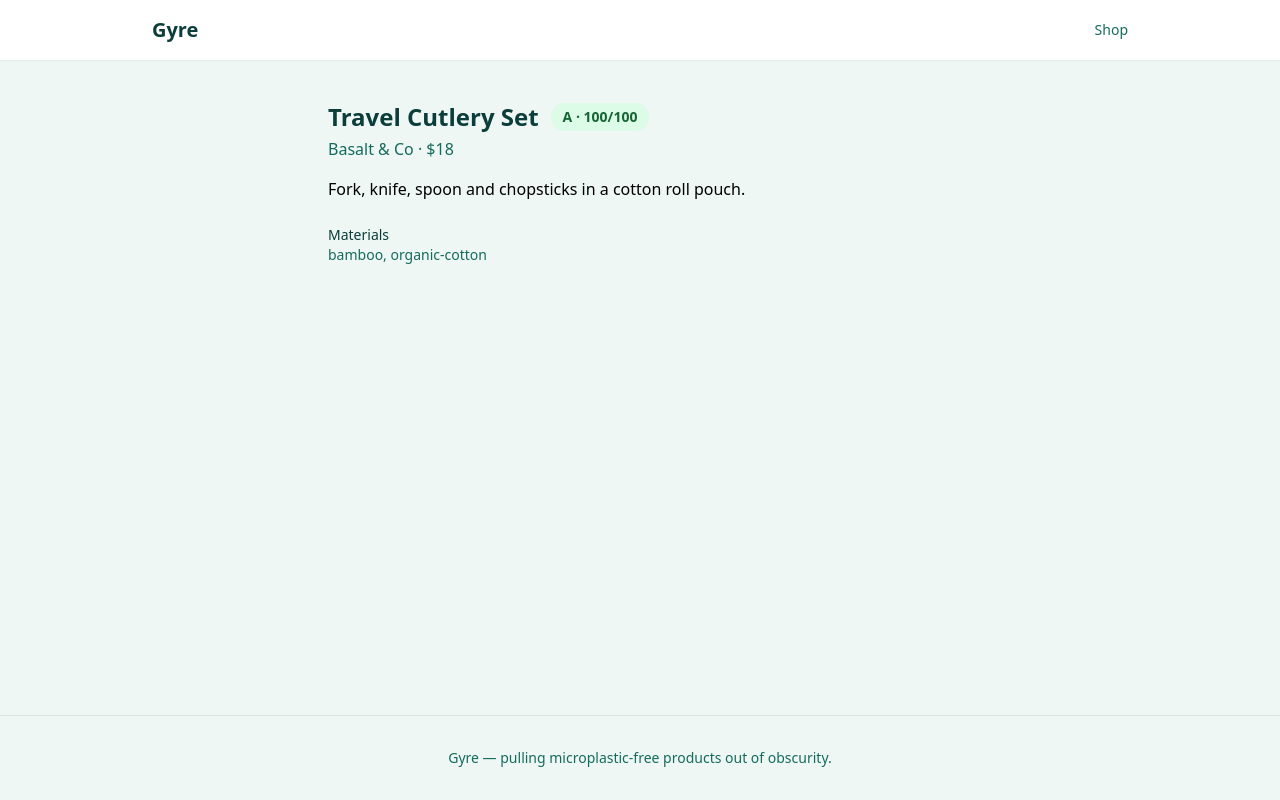
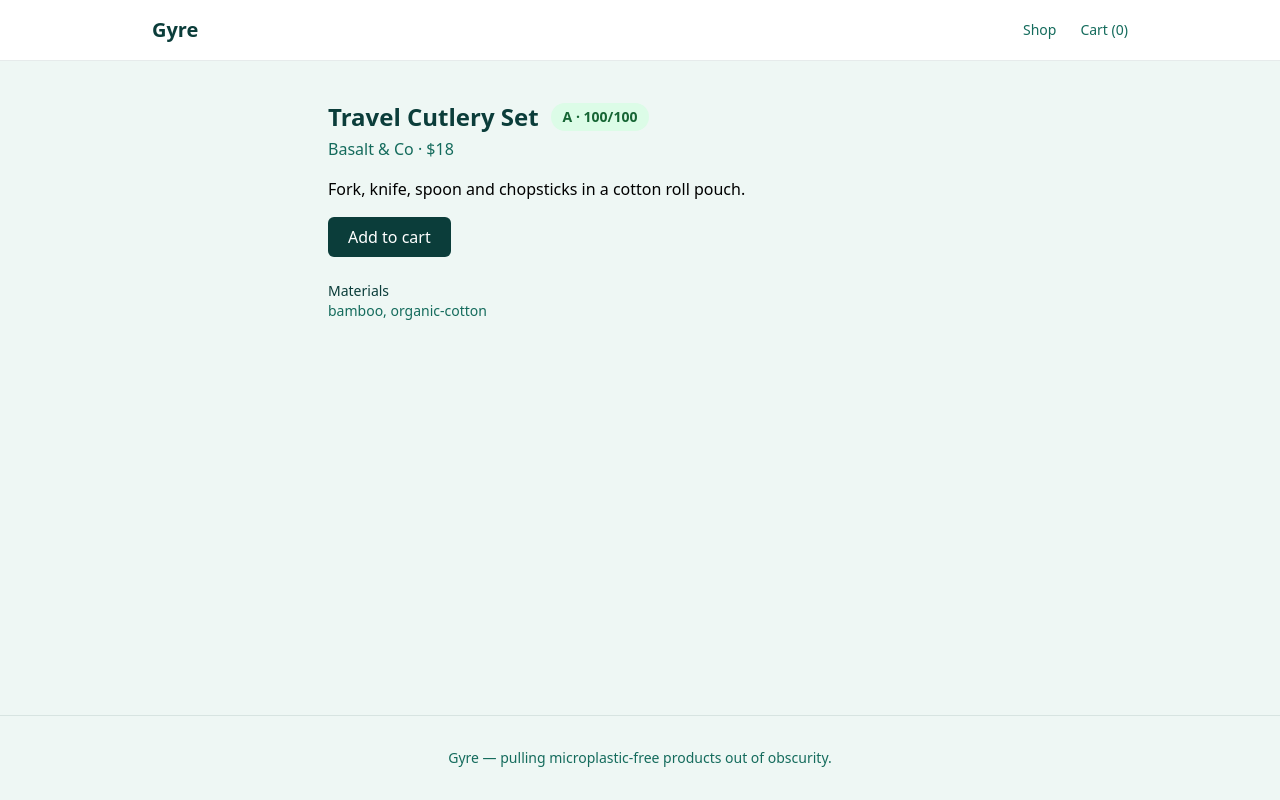
Before and after one commit to navingamage/gyre, a React (Vite) app: page /products/bamboo-cutlery-set in a window 1280 px wide. Built offline with nearby package versions, Linux system fonts and the light colour scheme; the HTML template or start-up script is replaced by a standard one.

Commit message:
feat: shopping cart with localStorage persistence

```diff
--- a/src/App.tsx
+++ b/src/App.tsx
@@ -1,11 +1,14 @@
 import { BrowserRouter, Routes, Route } from "react-router-dom";
+import { CartProvider } from "./context/CartContext";
 import Nav from "./components/Nav";
 import Footer from "./components/Footer";
 import Home from "./pages/Home";
 import ProductDetail from "./pages/ProductDetail";
+import Cart from "./pages/Cart";
 
 export default function App() {
   return (
+    <CartProvider>
       <BrowserRouter>
         <div className="min-h-screen bg-foam flex flex-col">
           <Nav />
@@ -13,10 +16,12 @@ export default function App() {
             <Routes>
               <Route path="/" element={<Home />} />
               <Route path="/products/:slug" element={<ProductDetail />} />
+              <Route path="/cart" element={<Cart />} />
             </Routes>
           </div>
           <Footer />
         </div>
       </BrowserRouter>
+    </CartProvider>
   );
 }
--- a/src/components/Nav.tsx
+++ b/src/components/Nav.tsx
@@ -1,14 +1,19 @@
 import { Link } from "react-router-dom";
+import { useCart } from "../context/CartContext";
 
 export default function Nav() {
+  const { lines } = useCart();
+  const itemCount = lines.reduce((sum, l) => sum + l.quantity, 0);
+
   return (
     <header className="border-b border-deep/10 bg-white">
       <div className="max-w-5xl mx-auto flex items-center justify-between px-6 py-4">
         <Link to="/" className="text-xl font-bold text-deep">
           Gyre
         </Link>
-        <nav className="flex gap-6 text-sm text-kelp">
+        <nav className="flex gap-6 text-sm text-kelp items-center">
           <Link to="/">Shop</Link>
+          <Link to="/cart">Cart ({itemCount})</Link>
         </nav>
       </div>
     </header>
--- /dev/null
+++ b/src/context/CartContext.tsx
@@ -0,0 +1,73 @@
+import { createContext, useContext, useEffect, useState, type ReactNode } from "react";
+import type { Product } from "../types";
+
+interface CartLine {
+  product: Product;
+  quantity: number;
+}
+
+interface CartContextValue {
+  lines: CartLine[];
+  addItem: (product: Product) => void;
+  removeItem: (productId: string) => void;
+  setQuantity: (productId: string, quantity: number) => void;
+  total: number;
+}
+
+const CartContext = createContext<CartContextValue | null>(null);
+const STORAGE_KEY = "gyre-cart";
+
+export function CartProvider({ children }: { children: ReactNode }) {
+  const [lines, setLines] = useState<CartLine[]>(() => {
+    try {
+      const stored = localStorage.getItem(STORAGE_KEY);
+      return stored ? (JSON.parse(stored) as CartLine[]) : [];
+    } catch {
+      return [];
+    }
+  });
+
+  useEffect(() => {
+    localStorage.setItem(STORAGE_KEY, JSON.stringify(lines));
+  }, [lines]);
+
+  function addItem(product: Product) {
+    setLines((prev) => {
+      const existing = prev.find((l) => l.product.id === product.id);
+      if (existing) {
+        return prev.map((l) =>
+          l.product.id === product.id ? { ...l, quantity: l.quantity + 1 } : l
+        );
+      }
+      return [...prev, { product, quantity: 1 }];
+    });
+  }
+
+  function removeItem(productId: string) {
+    setLines((prev) => prev.filter((l) => l.product.id !== productId));
+  }
+
+  function setQuantity(productId: string, quantity: number) {
+    if (quantity <= 0) {
+      removeItem(productId);
+      return;
+    }
+    setLines((prev) =>
+      prev.map((l) => (l.product.id === productId ? { ...l, quantity } : l))
+    );
+  }
+
+  const total = lines.reduce((sum, l) => sum + l.product.price * l.quantity, 0);
+
+  return (
+    <CartContext.Provider value={{ lines, addItem, removeItem, setQuantity, total }}>
+      {children}
+    </CartContext.Provider>
+  );
+}
+
+export function useCart() {
+  const ctx = useContext(CartContext);
+  if (!ctx) throw new Error("useCart must be used within a CartProvider");
+  return ctx;
+}
--- /dev/null
+++ b/src/pages/Cart.tsx
@@ -0,0 +1,48 @@
+import { Link } from "react-router-dom";
+import { useCart } from "../context/CartContext";
+
+export default function Cart() {
+  const { lines, setQuantity, removeItem, total } = useCart();
+
+  if (lines.length === 0) {
+    return (
+      <div className="max-w-2xl mx-auto px-6 py-10">
+        <p>Your cart is empty. <Link to="/" className="text-kelp underline">Keep shopping</Link>.</p>
+      </div>
+    );
+  }
+
+  return (
+    <div className="max-w-2xl mx-auto px-6 py-10">
+      <h1 className="text-2xl font-bold text-deep mb-6">Your cart</h1>
+      <ul className="space-y-4">
+        {lines.map((line) => (
+          <li key={line.product.id} className="flex items-center justify-between bg-white rounded-lg p-4 shadow-sm">
+            <div>
+              <p className="font-medium text-deep">{line.product.name}</p>
+              <p className="text-sm text-kelp">${line.product.price} each</p>
+            </div>
+            <div className="flex items-center gap-3">
+              <input
+                type="number"
+                min={0}
+                value={line.quantity}
+                onChange={(e) => setQuantity(line.product.id, Number(e.target.value))}
+                className="w-16 border border-deep/20 rounded px-2 py-1"
+              />
+              <button onClick={() => removeItem(line.product.id)} className="text-sm text-coral">
+                Remove
+              </button>
+            </div>
+          </li>
+        ))}
+      </ul>
+      <div className="mt-6 flex items-center justify-between">
+        <p className="text-lg font-semibold text-deep">Total: ${total.toFixed(2)}</p>
+        <Link to="/checkout" className="bg-deep text-white px-5 py-2 rounded-md">
+          Checkout
+        </Link>
+      </div>
+    </div>
+  );
+}
--- a/src/pages/ProductDetail.tsx
+++ b/src/pages/ProductDetail.tsx
@@ -2,6 +2,7 @@ import { useParams } from "react-router-dom";
 import { getProductBySlug } from "../lib/products";
 import { rateProduct } from "../lib/rating";
 import { suggestAlternatives } from "../lib/alternatives";
+import { useCart } from "../context/CartContext";
 import RatingBadge from "../components/RatingBadge";
 import ProductCard from "../components/ProductCard";
 
@@ -15,6 +16,7 @@ export default function ProductDetail() {
 
   const rating = rateProduct(product);
   const alternatives = suggestAlternatives(product);
+  const { addItem } = useCart();
 
   return (
     <div className="max-w-2xl mx-auto px-6 py-10">
@@ -26,6 +28,12 @@ export default function ProductDetail() {
         {product.brand} · ${product.price}
       </p>
       <p className="mt-4">{product.description}</p>
+      <button
+        onClick={() => addItem(product)}
+        className="mt-4 bg-deep text-white px-5 py-2 rounded-md"
+      >
+        Add to cart
+      </button>
 
       <div className="mt-6 text-sm">
         <p className="font-medium text-deep">Materials</p>
```
Lines whose indentation alone changed are shown as unchanged.
